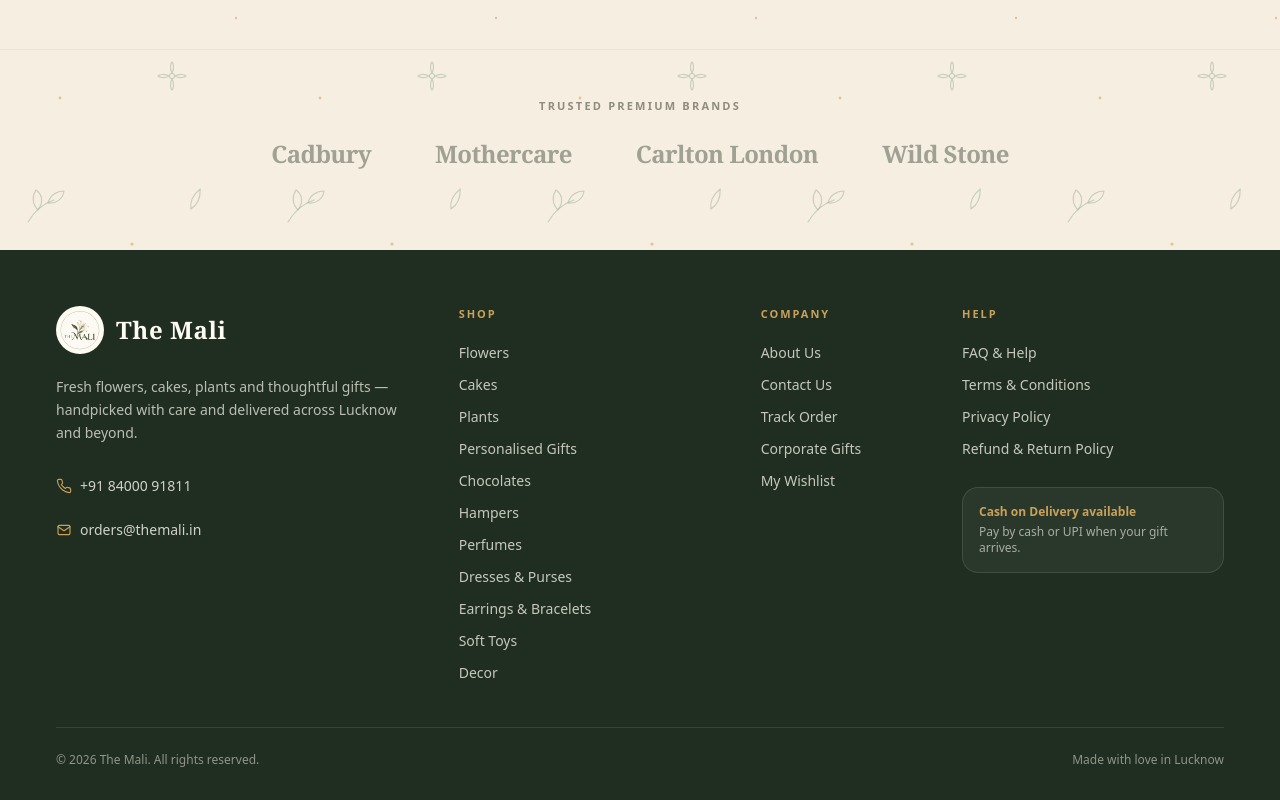
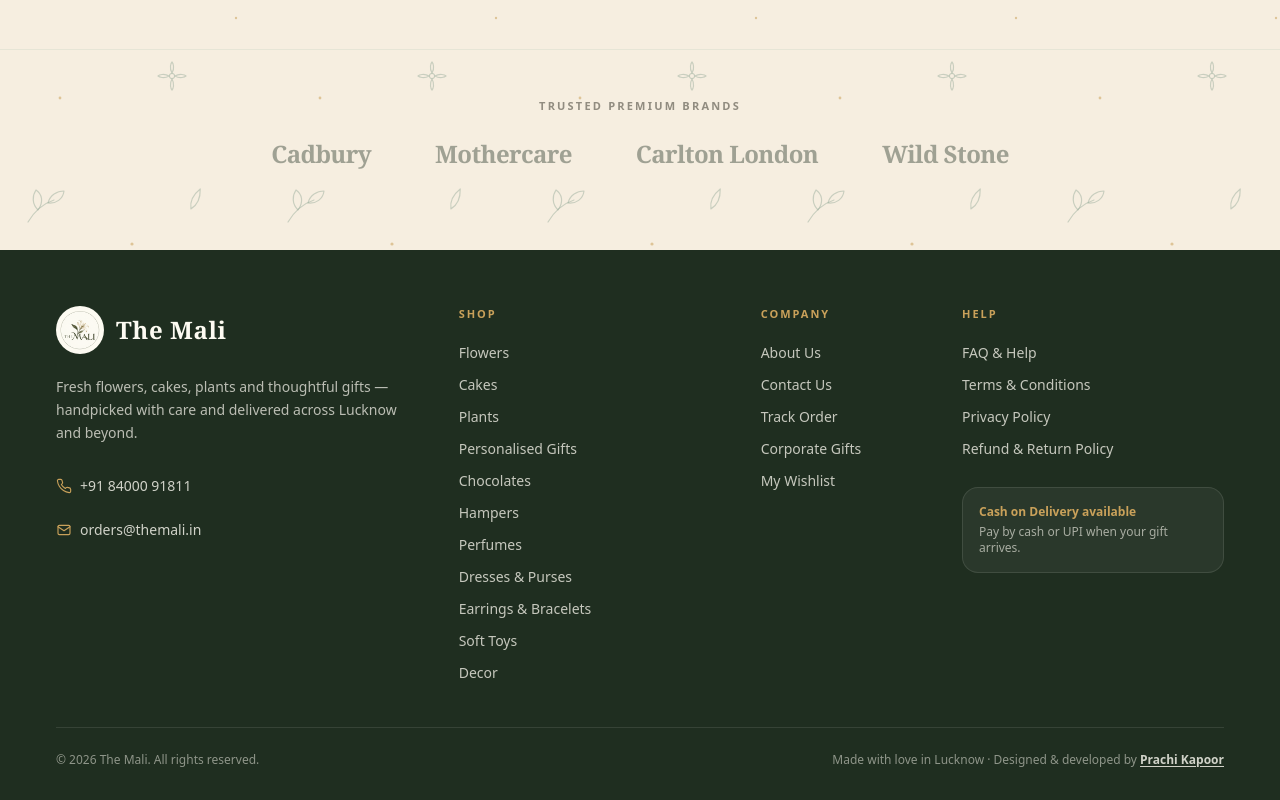
Before and after one commit to Prachikapoor19/The-Mali-E-commerce-, a Next.js app in the folder Phase-1/: page / in a window 1280 px wide. Shown: the part 6352-7152 px from the top of the page. Built offline with nearby package versions, Linux system fonts and the light colour scheme; no server answers; the database is empty.

Commit message:
Footer: add developer credit with portfolio link

```diff
--- a/Phase-1/components/Footer.tsx
+++ b/Phase-1/components/Footer.tsx
@@ -106,7 +106,7 @@
 
         <div className="pt-6 flex flex-col sm:flex-row items-center justify-between text-xs text-ivory/50 gap-3">
           <p>© {new Date().getFullYear()} The Mali. All rights reserved.</p>
-          <p>Made with love in Lucknow</p>
+           <p>Made with love in Lucknow · Designed &amp; developed by <a href="https://prachi-kapoor-portfolio.netlify.app/" target="_blank" rel="noopener noreferrer" className="text-ivory/80 font-semibold underline underline-offset-2 hover:text-gold">Prachi Kapoor</a></p>
         </div>
       </div>
     </footer>
```
